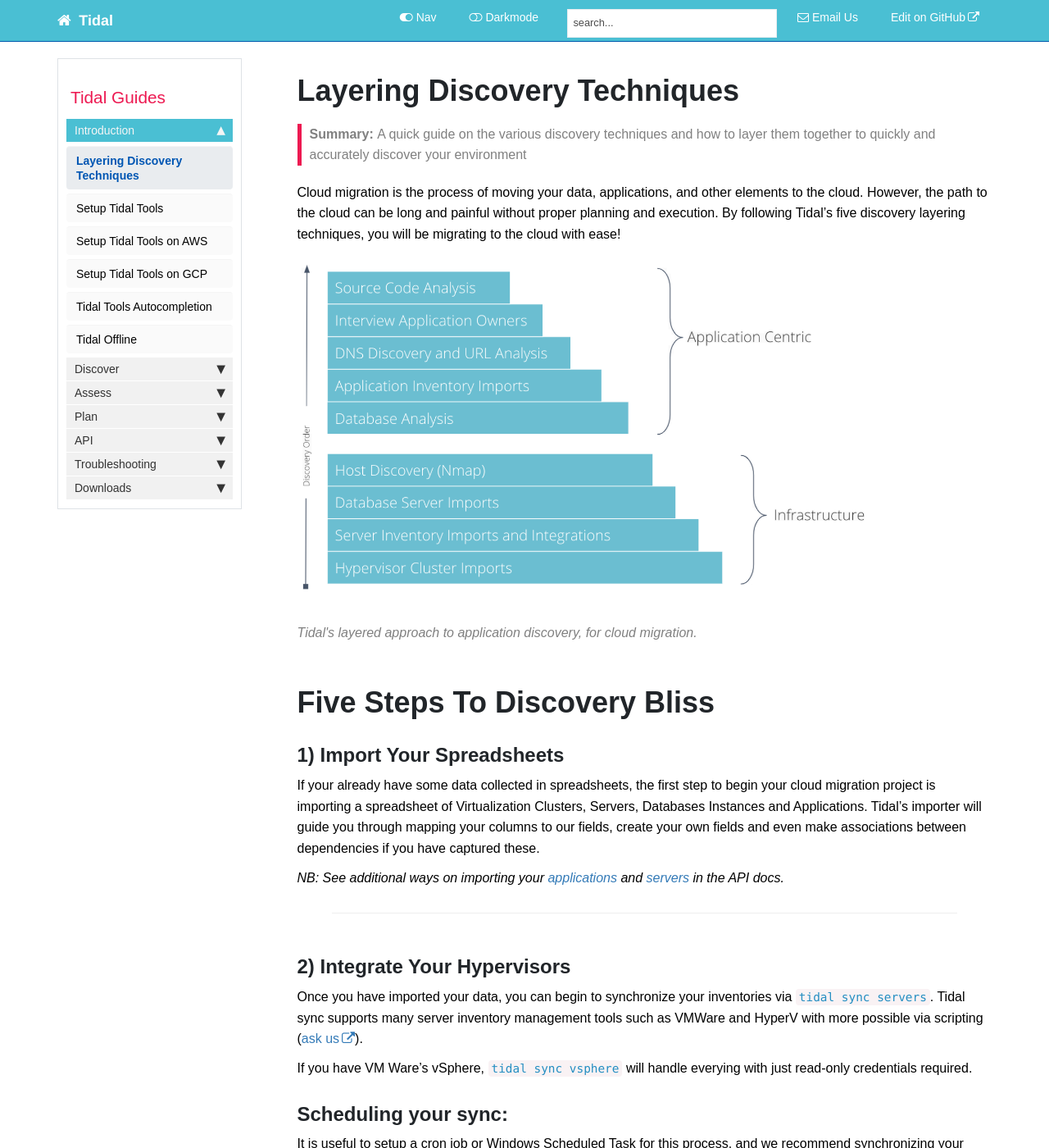
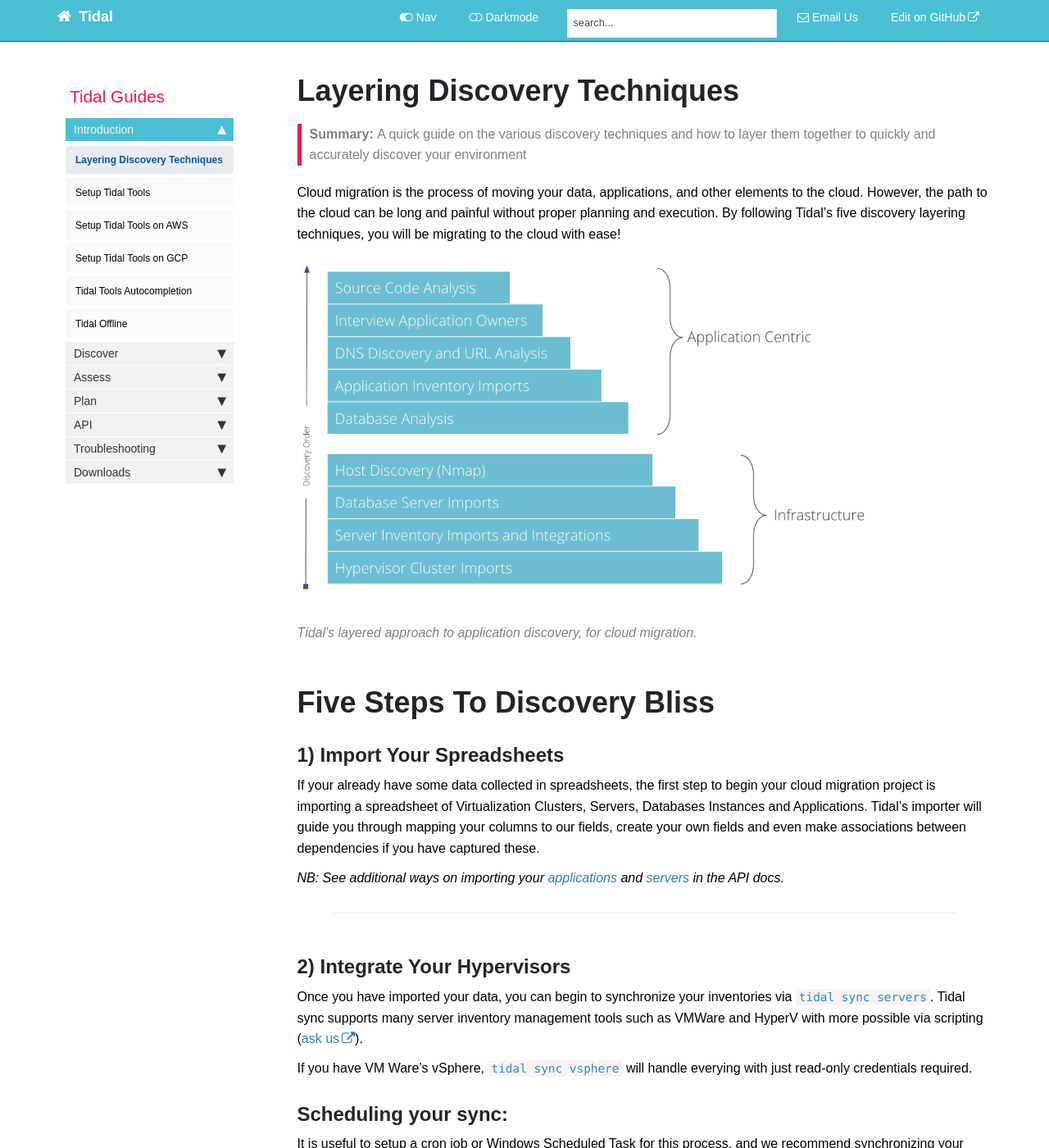
Before and after one commit to tidalmigrations/tidalmigrations.github.io, a Jekyll site: the page built from pages/user guides/discovery_techniques.md, in a window 1280 px wide and 1400 px high. Shown: the whole window at 82% size. Built offline with Jekyll 4.4.1, drawn with Linux system fonts in a browser that asks for light colours; nearby versions of some CDN libraries; comment, search, counter and statistics services are not loaded.

Commit message:
simplify styles from html -> css

```diff
--- a/_includes/head.html
+++ b/_includes/head.html
@@ -46,12 +46,6 @@
   --table-header-text-color: #f8f9fa;
   --table-row-background: #212529;
 }
-
-  body {
-    background-color: var(--background-color);
-    color: var(--text-color);
-  }
-
   .navbar-inverse {
     background-color: var(--header-background);
     color: var(--header-text-color);
@@ -60,78 +54,6 @@
   .navbar-inverse .navbar-nav > li > a,
   .navbar-inverse .navbar-brand {
     color: var(--header-text-color);
-  }
-
-  #mysidebar,
-  div#toc {
-    background-color: var(--sidebar-background);
-    color: var(--sidebar-text-color);
-    padding: 10px;
-    border-radius: 5px;
-  }
-
-  #mysidebar ul li a,
-  div#toc ul li a {
-    color: var(--sidebar-text-color);
-    padding: 8px 12px;
-    display: block;
-    border-radius: 4px;
-    transition: background-color 0.3s, color 0.3s;
-    text-decoration: none;
-  }
-
-  #mysidebar ul li a:hover,
-  div#toc ul li a:hover {
-    background-color: var(--sidebar-hover-background);
-    color: var(--sidebar-hover-text-color);
-  }
-
-  #mysidebar ul li a.active {
-    background-color: var(--sidebar-hover-background);
-    color: var(--sidebar-hover-text-color);
-    font-weight: bold;
-  }
-
-  div#toc > ul::before {
-    content: "Table of Contents";
-    font-weight: bold;
-    color: var(--sidebar-hover-text-color);
-    text-align: center;
-    display: block;
-    margin-bottom: 10px;
-  }
-
-  table {
-    background-color: var(--table-background);
-  }
-
-  table th {
-    background-color: var(--table-header-background);
-    color: var(--table-header-text-color);
-  }
-
-  table tr:nth-of-type(odd) {
-    background-color: var(--table-row-background);
-  }
-
-  #search-input {
-    background-color: var(--sidebar-background);
-    color: var(--text-color);
-    border: 1px solid var(--sidebar-hover-background);
-    padding: 0.5em;
-    margin-left: 20px;
-    width: 20em;
-    font-size: 0.8em;
-    box-sizing: border-box;
-    margin-top: 10px;
-  }
-
-  #search-input::placeholder {
-    color: var(--sidebar-text-color);
-    opacity: 0.7;
-  }
-  table tr:nth-of-type(odd) {
-    background-color: var(--table-row-background);
   }
 </style>
 
--- a/css/customstyles.css
+++ b/css/customstyles.css
@@ -1,10 +1,10 @@
-/* Modernized typography */
+/* General styles */
 body {
+  background-color: var(--background-color);
+  color: var(--text-color);
   font-family: 'Arial', sans-serif;
   font-size: 16px;
   line-height: 1.6;
-  color: #333;
-  background-color: #f8f9fa;
   margin: 0;
   padding: 0;
 }
@@ -18,20 +18,95 @@ h1, h2, h3, h4, h5, h6 {
 
 /* Navigation bar */
 .navbar-inverse {
-  background-color: #343a40;
-  border-color: #343a40;
+  background-color: var(--header-background);
+  color: var(--header-text-color);
 }
-.navbar-inverse .navbar-nav > li > a {
+
+.navbar-inverse .navbar-nav > li > a,
+.navbar-inverse .navbar-brand {
+  color: var(--header-text-color);
   background-color: transparent;
   border: none;
-  color: #007bff;
   font-weight: 500;
   padding: 10px 15px;
   text-decoration: none;
 }
+
 .navbar-inverse .navbar-nav > li > a:hover {
   color: #0056b3;
   text-decoration: underline;
+}
+
+.navbar-inverse .navbar-nav > .active > a,
+.navbar-inverse .navbar-nav > .active > a:hover,
+.navbar-inverse .navbar-nav > .active > a:focus {
+  border-radius: 5px;
+}
+
+.navbar-inverse .navbar-nav > .open > a,
+.navbar-inverse .navbar-nav > .open > a:focus,
+.navbar-inverse .navbar-nav > .open > a:hover {
+  border-radius: 5px;
+}
+
+/* Sidebar */
+#mysidebar,
+div#toc {
+  background-color: var(--sidebar-background);
+  color: var(--sidebar-text-color);
+  padding: 10px;
+  border-radius: 5px;
+}
+
+#mysidebar ul {
+  list-style: none;
+  padding: 0;
+}
+
+#mysidebar ul li {
+  margin: 0.5rem 0;
+}
+
+#mysidebar ul li a,
+div#toc ul li a {
+  color: var(--sidebar-text-color);
+  padding: 8px 12px;
+  display: block;
+  border-radius: 4px;
+  transition: background-color 0.3s, color 0.3s;
+  text-decoration: none;
+}
+
+#mysidebar ul li a:hover,
+div#toc ul li a:hover {
+  background-color: var(--sidebar-hover-background);
+  color: var(--sidebar-hover-text-color);
+}
+
+#mysidebar ul li a.active {
+  background-color: var(--sidebar-hover-background);
+  color: var(--sidebar-hover-text-color);
+  font-weight: bold;
+}
+
+div#toc > ul::before {
+  content: "Table of Contents";
+  font-weight: bold;
+  color: var(--sidebar-hover-text-color);
+  text-align: center;
+  display: block;
+  margin-bottom: 10px;
+}
+
+#mysidebar ul li.active > a {
+  background-color: var(--sidebar-hover-background);
+  color: var(--sidebar-hover-text-color);
+  font-weight: bold;
+  border-radius: 4px;
+}
+
+#mysidebar ul li.active {
+  background-color: transparent;
 }
 
 /* Table styles */
@@ -39,77 +114,53 @@ table {
   border-collapse: collapse;
   width: 100%;
   margin-bottom: 1rem;
-  background-color: #ffffff;
+  background-color: var(--table-background);
 }
+
 table th {
-  background-color: #343a40;
-  color: #ffffff;
+  background-color: var(--table-header-background);
+  color: var(--table-header-text-color);
   padding: 0.75rem;
   text-align: left;
   border-bottom: 2px solid #dee2e6;
 }
+
 table td {
   padding: 0.75rem;
   border-top: 1px solid #dee2e6;
 }
+
 table tr:nth-of-type(odd) {
-  background-color: #f8f9fa;
+  background-color: var(--table-row-background);
 }
 
-/* Sidebar */
-#mysidebar {
-  background-color: #ffffff;
-  border: 1px solid #dee2e6;
-  padding: 15px;
-  border-radius: 5px;
-}
-#mysidebar ul {
-  list-style: none;
-  padding: 0;
-}
-#mysidebar ul li {
-  margin: 0.5rem 0;
-}
-#mysidebar ul li a {
-  font-family: 'Arial', sans-serif;
-  font-size: 14px;
-  color: #007bff;
-  text-decoration: none;
-  padding: 5px 10px;
-  display: block;
-  border-radius: 4px;
-  transition: background-color 0.3s, color 0.3s;
-}
-#mysidebar ul li a:hover {
-  background-color: #e9ecef;
-  color: #0056b3;
+/* Search area */
+#search-input {
+  background-color: var(--sidebar-background);
+  color: var(--text-color);
+  border: 1px solid var(--sidebar-hover-background);
+  padding: 0.5em;
+  margin-left: 20px;
+  width: 20em;
+  font-size: 0.8em;
+  box-sizing: border-box;
+  margin-top: 10px;
 }
 
-/* Revert left-nav active menu item styles to retain menu state */
-#mysidebar ul li a.active {
-  background-color: #e9ecef;
-  color: #0056b3;
-  font-weight: bold;
-  border-radius: 4px;
+#search-input::placeholder {
+  color: var(--sidebar-text-color);
+  opacity: 0.7;
 }
 
-/* Adjust active class for navigation items */
-#mysidebar ul li.active > a {
-  background-color: #e9ecef;
-  color: #0056b3;
-  font-weight: bold;
-  border-radius: 4px;
-}
-
-#mysidebar ul li.active {
-  background-color: transparent;
-}
+/* Additional styles */
 .bs-callout-warning h4 {
   color: #f0ad4e;
 }
+
 .bs-callout-info {
   border-left-color: #5bc0de;
 }
+
 .bs-callout-info h4 {
   color: #5bc0de;
 }
@@ -117,10 +168,12 @@ table tr:nth-of-type(odd) {
 .gi-2x {
   font-size: 2em;
 }
+
 .footer img {
   max-width: 150px;
   margin-top: 10px;
 }
+
 .footerMeta {
   background-color: transparent;
   padding: 10px;
@@ -176,15 +229,13 @@ dt[id] {
   color: gray;
 }
 
-table {
-  background-color: transparent;
-}
 caption {
   padding-top: 8px;
   padding-bottom: 8px;
   color: #777;
   text-align: left;
 }
+
 th {
   text-align: left;
 }
@@ -203,6 +254,7 @@ table col[class*="col-"] {
   display: table-column;
   float: none;
 }
+
 table td[class*="col-"],
 table th[class*="col-"] {
   position: static;
@@ -224,6 +276,7 @@ p.external a {
 #definition-box-container div a.active {
   font-weight: bold;
 }
+
 p.post-meta {
   font-size: 80%;
   color: #777;
@@ -237,45 +290,10 @@ p.post-meta {
   text-transform: uppercase;
 }
 
-/* search area */
-#search-demo-container ul#results-container {
-  list-style: none;
-  font-size: 12px;
-  background-color: white;
-  position: absolute;
-  top: 40px; /* if you change anything about the nav, you'll prob. need to reset the top and left values here.*/
-  left: 20px;
-  z-index: 10 !important;
-  width: 223px;
-  border-left: 1px solid #dedede;
-}
-
-ul#results-container a {
-  background-color: transparent;
-}
-
-ul#results-container a:hover {
-  color: black;
-}
-
-#search-demo-container a:hover {
-  color: black;
-}
-#search-input {
-  margin-left: 20px;
-  width: 20em;
-  font-size: 0.8em;
-  -webkit-box-sizing: border-box;
-  -moz-box-sizing: border-box;
-  box-sizing: border-box;
-  margin-top: 10px;
-  border-color:  #ffffff;
-}
-/* end search */
-
 .filter-options {
   margin-bottom: 20px;
 }
+
 .filter-options button {
   margin: 3px;
 }
@@ -285,6 +303,7 @@ div#toc ul li {
   font-size: 90%;
   list-style: square;
 }
+
 div#toc ul {
   background-color: whitesmoke;
   padding: 5px;
@@ -299,19 +318,6 @@ div#toc ul li ul {
 
 div#toc ul li ul li::before {
   content: "–  ";
-}
-
-div#toc > ul::before {
-  content: "Table of Contents";
-  font-weight: 500;
-  color: #555;
-  text-align: center;
-  margin-left: auto;
-  margin-right: auto;
-  width: 70px;
-  padding-top: 20px;
-  padding-bottom: 20px;
-  padding-left: 10px;
 }
 
 li.dropdownActive a {
@@ -330,7 +336,6 @@ footer {
   font-size: smaller;
 }
 
-/* FAQ page */
 #accordion .panel-heading {
   font-size: 12px;
 }
@@ -341,7 +346,6 @@ a.accordion-collapsed {
   text-decoration: none;
 }
 
-/* navgoco sidebar styles (customized) */
 .nav,
 .nav ul,
 .nav li {
@@ -350,12 +354,10 @@ a.accordion-collapsed {
 
 .nav ul {
   padding: 0;
-  /*margin: 0 0 0 18px;*/
   margin: 0px;
 }
 
 .nav {
-  /* padding: 4px;*/
   padding: 0px;
   margin: 0px;
 }
@@ -372,9 +374,6 @@ a.accordion-collapsed {
   color: #333;
   display: block;
   outline: none;
-  /*-webkit-border-radius: 4px;
-    -moz-border-radius: 4px;
-    border-radius: 4px;*/
   text-decoration: none;
 }
 
@@ -387,6 +386,7 @@ a.accordion-collapsed {
 .nav li > a > span:after {
   content: "\25be";
 }
+
 .nav li.active > a > span:after {
   content: "\25b4";
 }
@@ -446,19 +446,6 @@ ul#mysidebar {
   border-top: 1px solid whitesmoke;
   padding-left: 10px;
 }
-/* end sidebar */
-
-.navbar-inverse .navbar-nav > .active > a,
-.navbar-inverse .navbar-nav > .active > a:hover,
-.navbar-inverse .navbar-nav > .active > a:focus {
-  border-radius: 5px;
-}
-
-.navbar-inverse .navbar-nav > .open > a,
-.navbar-inverse .navbar-nav > .open > a:focus,
-.navbar-inverse .navbar-nav > .open > a:hover {
-  border-radius: 5px;
-}
 
 span.projectTitle {
   font-family: Helvetica, sans-serif;
@@ -468,9 +455,11 @@ span.projectTitle {
 .footer {
   text-align: right;
 }
+
 .footer-link::after {
   visibility: hidden;
 }
+
 .footer-logo {
   position: relative;
   right: -33px;
@@ -513,9 +502,6 @@ figcaption {
 table.dataTable thead {
   background-color: #444;
 }
-table td {
-  hyphens: auto;
-}
 
 section table tr.success {
   background-color: #dff0d8 !important;
@@ -530,6 +516,7 @@ table tr.testing,
 table tr.testing > td.sorting_1 {
   background-color: #fcf8e3 !important;
 }
+
 section table tr.danger,
 table tr.preference,
 table tr.preference > td.sorting_1 {
@@ -560,6 +547,7 @@ table.request thead tr th {
   text-align: center;
   margin: 5px;
 }
+
 span.myLabel {
   padding-left: 10px;
   padding-right: 10px;
@@ -615,15 +603,19 @@ hr.shaded {
 .fa-6x {
   font-size: 900%;
 }
+
 .fa-7x {
   font-size: 1100%;
 }
+
 .fa-8x {
   font-size: 1300%;
 }
+
 .fa-9x {
   font-size: 1500%;
 }
+
 .fa-10x {
   font-size: 1700%;
 }
@@ -669,6 +661,7 @@ a.fa.fa-envelope-o.mailto {
 ol li ol li {
   list-style-type: lower-alpha;
 }
+
 ol li ul li {
   list-style-type: disc;
 }
@@ -703,14 +696,13 @@ li.activeSeries {
 
 .alert-warning {
   color: #444;
-
 }
 
 div.alert code,
 h2 code {
   background-color: transparent !important;
 }
-/* without this, the links in these notes aren't visible.*/
+
 .alert a {
   text-decoration: underline;
 }
@@ -739,6 +731,7 @@ h2 {
   font-size: 24px;
   line-height: 29px;
 }
+
 span.otherProgrammingLanguages {
   font-style: normal;
 }
@@ -785,7 +778,6 @@ ol.series li {
   display: block;
 }
 
-/* not sure if using this ...*/
 .navbar-inverse .navbar-collapse,
 .navbar-inverse .navbar-form {
   border-color: #248ec2 !important;
@@ -795,15 +787,16 @@ ol.series li {
 #mysidebar .nav ul {
   background-color: #fafafa;
 }
+
 .nav ul.series li {
   list-style: decimal;
   font-size: 12px;
-
 }
 
 .nav ul.series li a:hover {
   background-color: gray;
 }
+
 .nav ul.series {
   padding-left: 30px;
 }
@@ -811,12 +804,6 @@ ol.series li {
 .nav ul.series {
   background-color: #fafafa;
 }
-
-/*
-a.dropdown-toggle.otherProgLangs {
-    color: #f7e68f !important;
-}
-*/
 
 span.muted {
   color: #666;
@@ -834,16 +821,15 @@ table code {
 table p {
   margin-top: 12px;
   margin-bottom: 12px;
-
 }
 
 pre,
 table code {
-  white-space: pre-wrap; /* css-3 */
-  white-space: -moz-pre-wrap; /* Mozilla, since 1999 */
-  white-space: -pre-wrap; /* Opera 4-6 */
-  white-space: -o-pre-wrap; /* Opera 7 */
-  word-wrap: break-word; /* Internet Explorer 5.5+ */
+  white-space: pre-wrap;
+  white-space: -moz-pre-wrap;
+  white-space: -pre-wrap;
+  white-space: -o-pre-wrap;
+  word-wrap: break-word;
 }
 
 pre {
@@ -880,6 +866,7 @@ dd {
   margin: 0px;
   margin-bottom: 6px;
 }
+
 .panel-heading {
   font-weight: bold;
 }
@@ -999,9 +986,7 @@ span.soft {
   padding: 10px;
 }
 
-/* this part adds an icon after external links, using FontAwesome*/
-a[href^="http://"]:after, a[href^="https://"]:after
-{
+a[href^="http://"]:after, a[href^="https://"]:after {
   content: "\f08e";
   font-family: FontAwesome;
   font-weight: normal;
@@ -1011,7 +996,6 @@ a[href^="http://"]:after, a[href^="https://"]:after
   padding-left: 3px;
 }
 
-/* Strip the outbound icon when this class is present */
 a[href].noCrossRef::after,
 a.no_icon:after {
   content: "" !important;
@@ -1022,25 +1006,24 @@ a.no_icon:after {
   margin-bottom: 10px;
 }
 
-/* algolia search */
-
 .search {
   text-align: left;
 }
+
 .search input {
   font-size: 20px;
   width: 300px;
 }
+
 .results {
   margin: auto;
   text-align: left;
 }
+
 .results ul {
   list-style-type: none;
   padding: 0;
 }
-
-/* algolia */
 
 div.results {
   position: absolute;
@@ -1076,6 +1059,7 @@ span.label.label-default {
 span.label.label-primary {
   background-color: #f0ad4e;
 }
+
 .col-lg-12 .nav li a {
   background-color: white;
 }
@@ -1204,37 +1188,27 @@ div.box.box1 {
 }
 
 #userMap .btn-lg {
-  white-space: pre-wrap; /* css-3 */
-  white-space: -moz-pre-wrap; /* Mozilla, since 1999 */
-  white-space: -pre-wrap; /* Opera 4-6 */
-  white-space: -o-pre-wrap; /* Opera 7 */
-  word-wrap: break-word; /* Internet Explorer 5.5+ */
+  white-space: pre-wrap;
+  white-space: -moz-pre-wrap;
+  white-space: -pre-wrap;
+  white-space: -o-pre-wrap;
+  word-wrap: break-word;
   font-size: 14px;
 }
 
-/*
- * Let's target IE to respect aspect ratios and sizes for img tags containing SVG files
- *
- * [1] IE9
- * [2] IE10+
- */
-/* 1 */
 .ie9 img[src$=".svg"] {
   width: 100%;
 }
-/* 2 */
+
 @media screen and (-ms-high-contrast: active), (-ms-high-contrast: none) {
   img[src$=".svg"] {
     width: 100%;
-  }
 }
 
 h4.panel-title {
   padding-top: 0px;
   margin-top: 0px;
 }
-
-/*set navbar breakpoint so that it converts to hamburger earlier */
 
 @media (max-width: 1200px) {
   .navbar-header {
```
Lines whose indentation alone changed are shown as unchanged.
